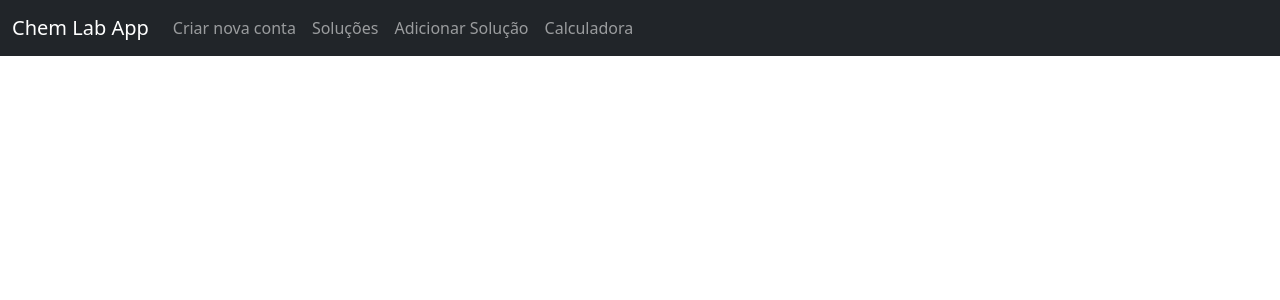
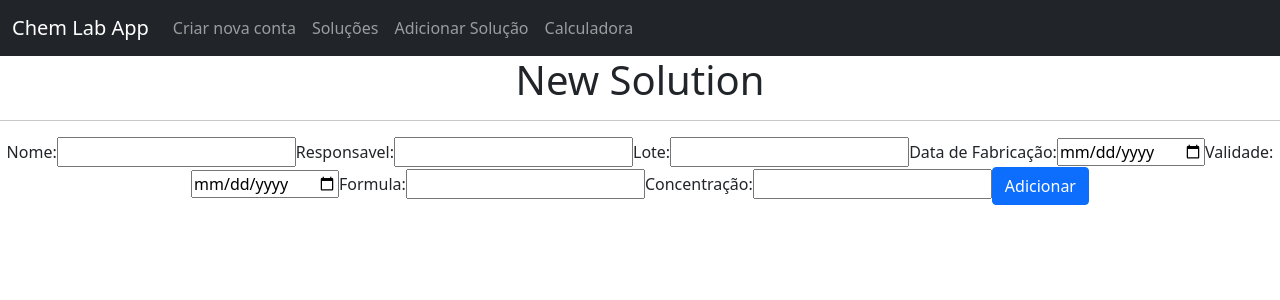
Before and after one commit to Briofita09/Ironhack_project2, a React (Create React App) app: page /1/create in a window 1280 px wide. Shown: the top 300 px of the page. Built offline with nearby package versions, Linux system fonts and the light colour scheme; no server answers.

Commit message:
criar solucoes criado

```diff
--- a/public/index.html
+++ b/public/index.html
@@ -14,6 +14,13 @@
       manifest.json provides metadata used when your web app is installed on a
       user's mobile device or desktop. See https://developers.google.com/web/fundamentals/web-app-manifest/
     -->
+    <link
+      rel="stylesheet"
+      href="https://cdnjs.cloudflare.com/ajax/libs/font-awesome/5.15.3/css/all.min.css"
+      integrity="sha512-iBBXm8fW90+nuLcSKlbmrPcLa0OT92xO1BIsZ+ywDWZCvqsWgccV3gFoRBv0z+8dLJgyAHIhR35VZc2oM/gI1w=="
+      crossorigin="anonymous"
+      referrerpolicy="no-referrer"
+    />
     <link rel="manifest" href="%PUBLIC_URL%/manifest.json" />
     <!--
       Notice the use of %PUBLIC_URL% in the tags above.
--- a/src/Components/App.css
+++ b/src/Components/App.css
@@ -32,12 +32,16 @@
 }
 
 .all {
+  background: linear-gradient(lightblue, green);
   height: 100vh;
-  background-size: cover;
-  background-image: url(../img/calc_img.jpg);
-  background-repeat: no-repeat;
+}
+
+p {
+  color: white;
+  font-weight: bold;
 }
 
 span {
   font-weight: bold;
+  text-shadow: -1px 0 black, 0 3px black, 1px 0 black, 0 -1px black;
 }
--- a/src/Components/App.js
+++ b/src/Components/App.js
@@ -1,31 +1,44 @@
+import React from "react";
+import { BrowserRouter, Route } from "react-router-dom";
 import "./App.css";
 import "bootstrap/dist/css/bootstrap.min.css";
-import { BrowserRouter, Route } from "react-router-dom";
 
 import Navbar from "./Navbar";
 import LogIn from "./Login";
 import Singup from "./Singup";
 import Calculadora from "./Calculadora";
 import SolutionsList from "./SolutionsList";
+import NewSolution from "./NewSolution";
 
-function App() {
+class App extends React.Component {
+  state = {
+    _id: "",
+  };
+
+  SetUser = (_id) => {
+    this.setState({ _id: _id });
+  };
+
+  render() {
     return (
       <div className="App">
         <BrowserRouter>
-        <Navbar />
+          <Navbar user={this.state._id} />
           <Route
             exact
             path="/"
-          render={function (props) {
-            return <LogIn />;
+            render={(props) => {
+              return <LogIn {...props} setUser={this.SetUser} />;
             }}
           />
           <Route exact path="/singup" component={Singup} />
           <Route exact path="/:_id/calculadora" component={Calculadora} />
           <Route exact path="/:_id/solucoes" component={SolutionsList} />
+          <Route exact path="/:id/create" component={NewSolution} />
         </BrowserRouter>
       </div>
     );
   }
+}
 
 export default App;
--- a/src/Components/Calculadora.js
+++ b/src/Components/Calculadora.js
@@ -69,7 +69,7 @@ export default class Calculadora extends React.Component {
         </form>
         <p>
           Você deve utilizar: <span>{this.grams} </span>
-          ml/gramas
+          ml ou gramas
         </p>
       </div>
     );
--- a/src/Components/Login.js
+++ b/src/Components/Login.js
@@ -1,7 +1,7 @@
+import React from "react";
 import axios from "axios";
-import React, { Component } from "react";
-import TextInput from "./TextInput";
-class LogIn extends Component {
+
+class LogIn extends React.Component {
   state = {
     email: "",
     password: "",
@@ -13,13 +13,20 @@ class LogIn extends Component {
   handleChange = (event) => {
     this.setState({ [event.target.name]: event.target.value });
   };
-
   handleBlur = (event) => {
     this.setState({
       isBlurred: { ...this.state.isBlurred, [event.target.name]: true },
     });
   };
-
+  renderClassname = (error, blur) => {
+    if (error && blur) {
+      return "is-invalid";
+    } else if (!blur) {
+      return "";
+    } else {
+      return "is-valid";
+    }
+  };
   renderFeedback = (error, blur, validMessage) => {
     if (error && blur) {
       return <div className="invalid-feedback">{error}</div>;
@@ -29,6 +36,7 @@ class LogIn extends Component {
       return <div className="valid-feedback">{validMessage}</div>;
     }
   };
+
   validate = (formValues) => {
     let errors = {};
     if (
@@ -40,7 +48,7 @@ class LogIn extends Component {
     if (
       !formValues.password ||
       !formValues.password.match(
-        /^(?=.*?[A-Z])(?=.*?[a-z])(?=.*?[0-9])(?=.*?[#?!@$ %^&*-]).{8,}$/g
+        /^(?=.*?[A-Z])(?=.*?[a-z])(?=.*?[0-9])(?=.*?[#?!@$ %^&*-]).{1,}$/g
       )
     ) {
       errors = { ...errors, password: "Your password is too weak" };
@@ -54,10 +62,15 @@ class LogIn extends Component {
       let response = await axios.get(
         `https://ironrest.herokuapp.com/findOne/FelipeEGabriel?email=${this.state.email}`
       );
+      console.log(response);
+      console.log(this.state.email);
+      console.log(this.state.password);
       if (
         response.data.password === this.state.password &&
         response.data.email === this.state.email
       ) {
+        this.props.setUser(response.data._id);
+        this.props.history.push(`/${response.data._id}/solucoes`);
         console.log("usuario valido");
       } else {
         console.log("usuario invalido");
@@ -66,26 +79,64 @@ class LogIn extends Component {
       console.log(err);
     }
   };
+
   render() {
+    const errors = this.validate(this.state);
     return (
-      <div>
-        <form className="container m-5">
-          <TextInput
-            label="Email address"
-            name="email"
-            value={this.state.email}
-            onChange={this.handleChange}
-          />
-          <TextInput
-            label="Password"
-            name="password"
-            value={this.state.password}
-            onChange={this.handleChange}
-          />
+      <div className="col-lg-6 m-4">
+        <form>
+          {/* Email input */}
+          <div className="form-group">
+            <label htmlFor="exampleInputEmail1">Email address</label>
+            <input
+              type="email"
+              className={`form-control ${this.renderClassname(
+                errors.email,
+                this.state.isBlurred.email
+              )}`}
+              id="exampleInputEmail1"
+              name="email"
+              onChange={this.handleChange}
+              onBlur={this.handleBlur}
+              value={this.state.email}
+              required
+            />
+            {this.renderFeedback(
+              errors.email,
+              this.state.isBlurred.email,
+              "You typed a valid e-mail"
+            )}
+          </div>
+          {/* Password Input */}
+          <div className="form-group">
+            <label htmlFor="exampleInputPassword1">Password</label>
+            <input
+              type="password"
+              className={`form-control ${this.renderClassname(
+                errors.password,
+                this.state.isBlurred.password
+              )}`}
+              id="exampleInputPassword1"
+              name="password"
+              onChange={this.handleChange}
+              onBlur={this.handleBlur}
+              value={this.state.password}
+              required
+            />
+            {this.renderFeedback(
+              errors.password,
+              this.state.isBlurred.password,
+              "You typed a valid password"
+            )}
+          </div>
+          <button
+            type="submit"
+            className="btn mt-5 btn-primary"
+            onClick={this.handleSubmit}
+          >
+            Submit
+          </button>
         </form>
-        <button onClick={this.handleSubmit} className="m-5 btn btn-primary">
-          Submit
-        </button>
       </div>
     );
   }
--- a/src/Components/Navbar.js
+++ b/src/Components/Navbar.js
@@ -1,10 +1,10 @@
 import { Link, NavLink } from "react-router-dom";
 
-function Navbar() {
+function Navbar(props) {
   return (
     <nav className="navbar navbar-expand-lg navbar-dark bg-dark">
       <div className="container-fluid">
-        <Link className="navbar-brand" to="/">
+        <Link className="navbar-brand nAvbar" to="/">
           Chem Lab App
         </Link>
         <button
@@ -33,7 +33,7 @@ function Navbar() {
               <NavLink
                 className="nav-link"
                 activeClassName="active"
-                to="/:id/solucoes"
+                to={`/${props.user}/solucoes`}
               >
                 Soluções
               </NavLink>
@@ -42,7 +42,7 @@ function Navbar() {
               <NavLink
                 className="nav-link"
                 activeClassName="active"
-                to="/:id/create"
+                to={`/${props.user}/create`}
               >
                 Adicionar Solução
               </NavLink>
@@ -51,7 +51,7 @@ function Navbar() {
               <NavLink
                 className="nav-link"
                 activeClassName="active"
-                to="/:id/calculadora"
+                to={`/${props.user}/calculadora`}
               >
                 Calculadora
               </NavLink>
--- /dev/null
+++ b/src/Components/NewSolution.js
@@ -0,0 +1,116 @@
+import React from "react";
+import axios from "axios";
+
+export default class NewSolution extends React.Component {
+  state = {
+    name: "",
+    responsavel: "",
+    lote: "",
+    data_de_fabricacao: "",
+    validade: "",
+    solucao: "",
+    concentracao: "",
+  };
+
+  componentDidMount = async () => {
+    try {
+      const response = await axios.get(
+        `https://ironrest.herokuapp.com/FelipeEGabriel/${this.props.match.params._id}`
+      );
+      console.log(response.data.solucoes);
+    } catch (err) {
+      console.log(err);
+    }
+  };
+
+  handleChange = (event) => {
+    this.setState({ [event.target.name]: event.target.value });
+  };
+
+  handleSubmit = (event) => {
+    //response.data.solucoes.push(this.state);
+    event.preventDefault();
+    axios
+      .post(
+        `https://ironrest.herokuapp.com/FelipeEGabriel/${this.props.match.params._id}`,
+        this.state
+      )
+      .then((response) => {
+        console.log(response);
+      })
+      .catch((err) => {
+        console.log(err);
+      });
+  };
+
+  render() {
+    console.log(this.state);
+    return (
+      <div>
+        <h1>New Solution</h1>
+        <hr />
+        <form onSubmit={this.handleSubmit}>
+          <label>Nome: </label>
+          <input
+            type="text"
+            name="name"
+            onChange={this.handleChange}
+            value={this.state.name}
+            required
+          />
+          <label>Responsavel: </label>
+          <input
+            type="text"
+            name="responsavel"
+            onChange={this.handleChange}
+            value={this.state.responsavel}
+            required
+          />
+          <label>Lote: </label>
+          <input
+            type="text"
+            name="lote"
+            onChange={this.handleChange}
+            value={this.state.lote}
+            required
+          />
+          <label>Data de Fabricação: </label>
+          <input
+            type="date"
+            name="data_de_fabricacao"
+            onChange={this.handleChange}
+            value={this.state.data_de_fabricacao}
+            required
+          />
+          <label>Validade: </label>
+          <input
+            type="date"
+            name="validade"
+            onChange={this.handleChange}
+            value={this.state.validade}
+            required
+          />
+          <label>Formula: </label>
+          <input
+            type="text"
+            name="solucao"
+            onChange={this.handleChange}
+            value={this.state.solucao}
+            required
+          />
+          <label>Concentração: </label>
+          <input
+            type="text"
+            name="concentracao"
+            onChange={this.handleChange}
+            value={this.state.concentracao}
+            required
+          />
+          <button type="submit" className="btn btn-primary">
+            Adicionar
+          </button>
+        </form>
+      </div>
+    );
+  }
+}
```
Also changed, not shown: src/Components/SolutionsList.js (+9 -5 lines), src/img/calc_img.jpg. Lines whose indentation alone changed are shown as unchanged.
